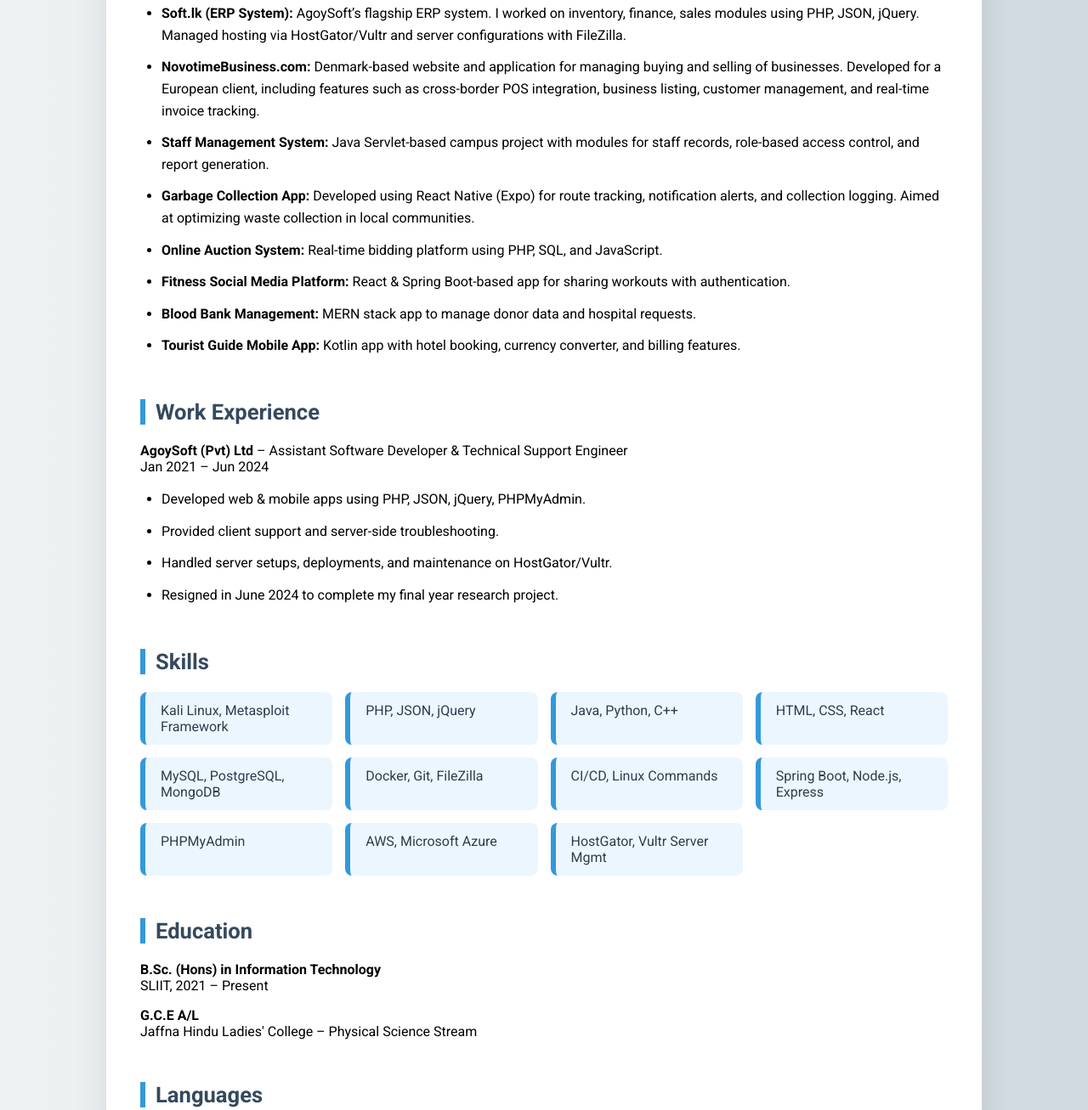
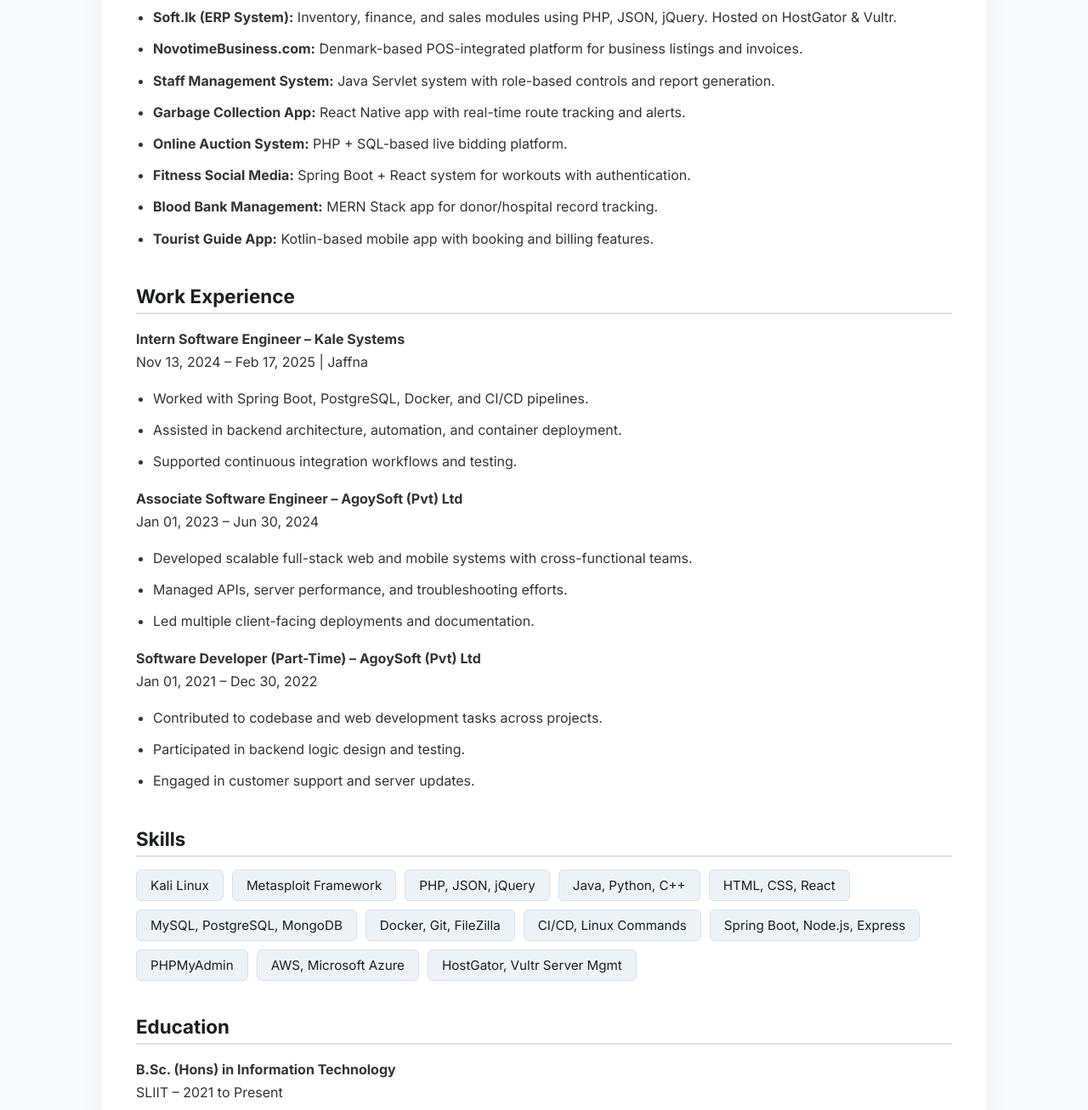
Before and after one commit to vilajini/vilajini.github.io, a plain HTML site: page index.html in a window 1280 px wide. Shown: the part 474-1781 px from the top of the page at 85% size. Drawn offline with Linux system fonts and the light colour scheme.

Commit message:
Update index.html

```diff
--- a/index.html
+++ b/index.html
@@ -1,116 +1,155 @@
 <!DOCTYPE html>
 <html lang="en">
 <head>
-  <meta charset="UTF-8">
-  <meta name="viewport" content="width=device-width, initial-scale=1.0">
-  <title>Vilajini Yogeswaran - Portfolio</title>
-  <link href="https://fonts.googleapis.com/css2?family=Roboto:wght@400;700&display=swap" rel="stylesheet">
+  <meta charset="UTF-8" />
+  <meta name="viewport" content="width=device-width, initial-scale=1.0"/>
+  <title>Vilajini Yogeswaran - Resume</title>
+  <link href="https://fonts.googleapis.com/css2?family=Inter:wght@400;600;700&display=swap" rel="stylesheet">
   <style>
     body {
-      font-family: 'Roboto', sans-serif;
-      background: linear-gradient(to right, #eef2f3, #cfd9df);
+      font-family: 'Inter', sans-serif;
       margin: 0;
-      padding: 0;
+      background-color: #f9fafc;
+      color: #333;
     }
+
     .container {
-      max-width: 950px;
-      margin: 50px auto;
-      background: #fff;
-      padding: 40px;
-      border-radius: 15px;
-      box-shadow: 0 20px 40px rgba(0,0,0,0.1);
-      animation: fadeIn 1.2s ease-in-out;
+      max-width: 960px;
+      margin: 40px auto;
+      background-color: #fff;
+      border-radius: 10px;
+      padding: 50px 40px;
+      box-shadow: 0 10px 30px rgba(0, 0, 0, 0.05);
     }
-    @keyframes fadeIn {
-      from { opacity: 0; transform: translateY(20px); }
-      to { opacity: 1; transform: translateY(0); }
-    }
+
     h1 {
+      font-size: 2.5em;
       text-align: center;
-      font-size: 2.8em;
-      color: #2c3e50;
+      color: #1c1e21;
       margin-bottom: 10px;
     }
-    p.subtitle {
+
+    .subtitle {
       text-align: center;
-      font-size: 1.3em;
-      color: #7f8c8d;
-      margin-bottom: 35px;
+      font-size: 1.2em;
+      color: #6c757d;
+      margin-bottom: 40px;
     }
+
     h2 {
-      border-left: 6px solid #3498db;
-      padding-left: 12px;
-      color: #34495e;
-      margin-top: 50px;
-      font-size: 1.6em;
+      font-size: 1.4em;
+      margin-top: 40px;
+      margin-bottom: 15px;
+      color: #1c1e21;
+      border-bottom: 2px solid #e0e0e0;
+      padding-bottom: 6px;
     }
+
+    p, li {
+      line-height: 1.7;
+      font-size: 1rem;
+    }
+
     ul {
-      padding-left: 25px;
+      padding-left: 20px;
     }
+
     ul li {
-      margin-bottom: 12px;
-      line-height: 1.6;
+      margin-bottom: 10px;
     }
+
     .skills-grid {
-      display: grid;
-      grid-template-columns: repeat(auto-fit, minmax(180px, 1fr));
-      gap: 15px;
-      margin-top: 20px;
+      display: flex;
+      flex-wrap: wrap;
+      gap: 10px;
+      margin-top: 15px;
     }
+
     .skill-box {
-      background: #ecf6ff;
-      padding: 12px 18px;
-      border-left: 6px solid #3498db;
-      border-radius: 8px;
+      background-color: #edf2f7;
+      padding: 8px 16px;
+      border-radius: 6px;
+      font-size: 0.95em;
       font-weight: 500;
-      color: #2c3e50;
+      color: #1c1e21;
+      border: 1px solid #d3e2f0;
     }
+
     .contact-info p {
-      margin: 6px 0;
+      margin-bottom: 6px;
     }
+
     a {
-      color: #2980b9;
+      color: #0077cc;
       text-decoration: none;
     }
+
     a:hover {
       text-decoration: underline;
+    }
+
+    @media (max-width: 768px) {
+      .container {
+        padding: 30px 20px;
+      }
+
+      h1 {
+        font-size: 2em;
+      }
+
+      h2 {
+        font-size: 1.2em;
+      }
     }
   </style>
 </head>
 <body>
   <div class="container">
-<h1>Vilajini Yogeswaran</h1>
+    <h1>Vilajini Yogeswaran</h1>
     <p class="subtitle">Final Year IT Undergraduate | Software Developer | Tech Enthusiast</p>
 
     <h2>About Me</h2>
-    <p>Final-year student at SLIIT with 2.5 years of software development experience at AgoySoft. I’m passionate about real-world tech problem solving and constantly exploring new technologies. I also have experience managing servers and deploying enterprise applications.</p>
+    <p>Final-year student at SLIIT with 2.5 years of software development experience at AgoySoft (Pvt) Ltd and 3 months of intern software engineer experience at Kale Systems (Pvt) Ltd. I’m passionate about solving real-world tech problems and constantly exploring new technologies. I also have experience managing servers and deploying enterprise applications.</p>
 
     <h2>Projects</h2>
     <ul>
-      <li><strong>Soft.lk (ERP System):</strong> AgoySoft’s flagship ERP system. I worked on inventory, finance, sales modules using PHP, JSON, jQuery. Managed hosting via HostGator/Vultr and server configurations with FileZilla.</li>
-      <li><strong>NovotimeBusiness.com:</strong> Denmark-based website and application for managing buying and selling of businesses. Developed for a European client, including features such as cross-border POS integration, business listing, customer management, and real-time invoice tracking.</li>
-      <li><strong>Staff Management System:</strong> Java Servlet-based campus project with modules for staff records, role-based access control, and report generation.</li>
-      <li><strong>Garbage Collection App:</strong> Developed using React Native (Expo) for route tracking, notification alerts, and collection logging. Aimed at optimizing waste collection in local communities.</li>
-      <li><strong>Online Auction System:</strong> Real-time bidding platform using PHP, SQL, and JavaScript.</li>
-      <li><strong>Fitness Social Media Platform:</strong> React & Spring Boot-based app for sharing workouts with authentication.</li>
-      <li><strong>Blood Bank Management:</strong> MERN stack app to manage donor data and hospital requests.</li>
-      <li><strong>Tourist Guide Mobile App:</strong> Kotlin app with hotel booking, currency converter, and billing features.</li>
+      <li><strong>Soft.lk (ERP System):</strong> Inventory, finance, and sales modules using PHP, JSON, jQuery. Hosted on HostGator & Vultr.</li>
+      <li><strong>NovotimeBusiness.com:</strong> Denmark-based POS-integrated platform for business listings and invoices.</li>
+      <li><strong>Staff Management System:</strong> Java Servlet system with role-based controls and report generation.</li>
+      <li><strong>Garbage Collection App:</strong> React Native app with real-time route tracking and alerts.</li>
+      <li><strong>Online Auction System:</strong> PHP + SQL-based live bidding platform.</li>
+      <li><strong>Fitness Social Media:</strong> Spring Boot + React system for workouts with authentication.</li>
+      <li><strong>Blood Bank Management:</strong> MERN Stack app for donor/hospital record tracking.</li>
+      <li><strong>Tourist Guide App:</strong> Kotlin-based mobile app with booking and billing features.</li>
     </ul>
 
     <h2>Work Experience</h2>
-    <p><strong>AgoySoft (Pvt) Ltd</strong> – Assistant Software Developer & Technical Support Engineer<br>Jan 2021 – Jun 2024</p>
+
+    <p><strong>Intern Software Engineer – Kale Systems</strong><br>Nov 13, 2024 – Feb 17, 2025 | Jaffna</p>
     <ul>
-      <li>Developed web & mobile apps using PHP, JSON, jQuery, PHPMyAdmin.</li>
-      <li>Provided client support and server-side troubleshooting.</li>
-      <li>Handled server setups, deployments, and maintenance on HostGator/Vultr.</li>
-      <li>Resigned in June 2024 to complete my final year research project.</li>
+      <li>Worked with Spring Boot, PostgreSQL, Docker, and CI/CD pipelines.</li>
+      <li>Assisted in backend architecture, automation, and container deployment.</li>
+      <li>Supported continuous integration workflows and testing.</li>
     </ul>
 
+    <p><strong>Associate Software Engineer – AgoySoft (Pvt) Ltd</strong><br>Jan 01, 2023 – Jun 30, 2024</p>
+    <ul>
+      <li>Developed scalable full-stack web and mobile systems with cross-functional teams.</li>
+      <li>Managed APIs, server performance, and troubleshooting efforts.</li>
+      <li>Led multiple client-facing deployments and documentation.</li>
+    </ul>
 
+    <p><strong>Software Developer (Part-Time) – AgoySoft (Pvt) Ltd</strong><br>Jan 01, 2021 – Dec 30, 2022</p>
+    <ul>
+      <li>Contributed to codebase and web development tasks across projects.</li>
+      <li>Participated in backend logic design and testing.</li>
+      <li>Engaged in customer support and server updates.</li>
+    </ul>
 
     <h2>Skills</h2>
     <div class="skills-grid">
-      <div class="skill-box">Kali Linux, Metasploit Framework</div>
+      <div class="skill-box">Kali Linux</div>
+      <div class="skill-box">Metasploit Framework</div>
       <div class="skill-box">PHP, JSON, jQuery</div>
       <div class="skill-box">Java, Python, C++</div>
       <div class="skill-box">HTML, CSS, React</div>
@@ -124,15 +163,16 @@
     </div>
 
     <h2>Education</h2>
-    <p><strong>B.Sc. (Hons) in Information Technology</strong><br>SLIIT, 2021 – Present</p>
-    <p><strong>G.C.E A/L</strong><br>Jaffna Hindu Ladies' College – Physical Science Stream</p>
+    <p><strong>B.Sc. (Hons) in Information Technology</strong><br>SLIIT – 2021 to Present</p>
+    <p><strong>G.C.E A/L:</strong> Jaffna Hindu Ladies' College (Physical Science Stream)</p>
 
     <h2>Languages</h2>
     <p>English – Proficient (written & spoken)</p>
     <p>Tamil – Native</p>
 
     <h2>References</h2>
-    <p><strong>Yogabalan Sivasubramaniam</strong><br>Programmer, AgoySoft<br>📞 +94 77 351 8574<br>✉️ balans03@gmail.com</p>
+    <p><strong>Yogabalan Sivasubramaniam</strong><br>Programmer at AgoySoft<br>📞 +94 77 351 8574<br>✉️ balans03@gmail.com</p>
+    <p><strong>Vimalaraj Rajagopal</strong><br>CEO at Kale Systems<br>📞 +1 (650) 224-3522</p>
 
     <h2>Contact</h2>
     <div class="contact-info">
@@ -140,5 +180,8 @@
       <p><strong>Phone:</strong> 0757128592 | 0774288472</p>
       <p><strong>Home:</strong> Velanai West, Jaffna</p>
       <p><strong>Current:</strong> Fussels Lane, Colombo 06</p>
-      <p><strong>GitHub:</strong> <a href="https://github.com/vilajini?tab=repositories" target="_blank">https://github.com/vilajini?tab=repositories</a></p>
+      <p><strong>GitHub:</strong> <a href="https://github.com/vilajini" target="_blank">github.com/vilajini</a></p>
     </div>
+  </div>
+</body>
+</html>
```
